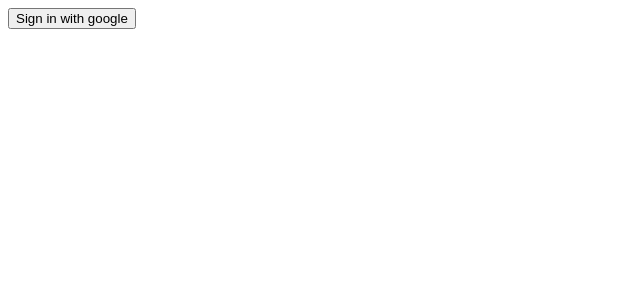
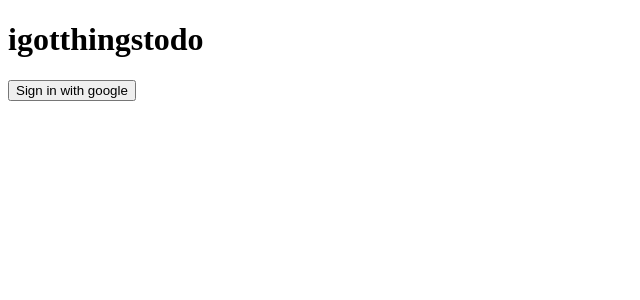
Before and after one commit to ethernetz/igotthingstodo, a SvelteKit app in the folder app/: page / in a window 1280 px wide. Shown: the top 300 px of the page, without its empty margins (0-640 px from the left). Built offline with nearby package versions, Linux system fonts and the light colour scheme.

Commit message:
add title

```diff
--- a/app/src/app.html
+++ b/app/src/app.html
@@ -4,6 +4,7 @@
 		<meta charset="utf-8" />
 		<link rel="icon" href="%sveltekit.assets%/favicon.png" />
 		<meta name="viewport" content="width=device-width" />
+		<title>I got things todo</title>
 		%sveltekit.head%
 	</head>
 	<body data-sveltekit-preload-data="hover">
--- a/app/src/routes/+page.svelte
+++ b/app/src/routes/+page.svelte
@@ -2,6 +2,8 @@
 	import { auth, user, userData, todos } from '$lib/stores';
 	let todoInput = '';
 </script>
+
+<h1>igotthingstodo</h1>
 
 {#if $user}
 	<button on:click={() => auth.signOut()}>Sign out</button>
```
